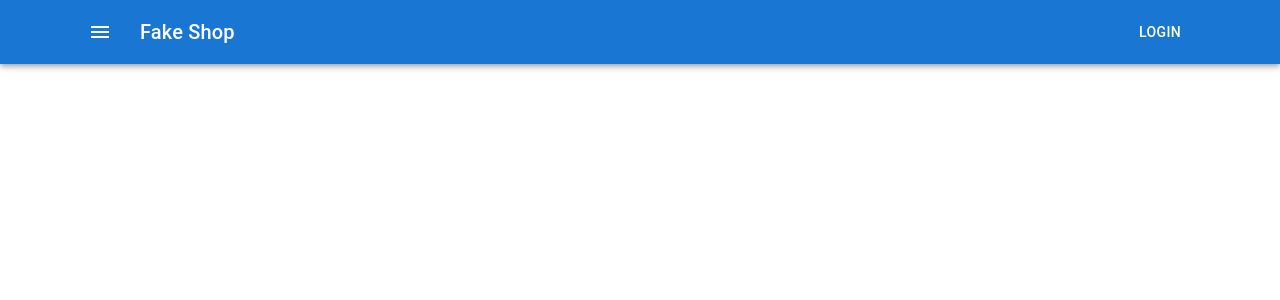
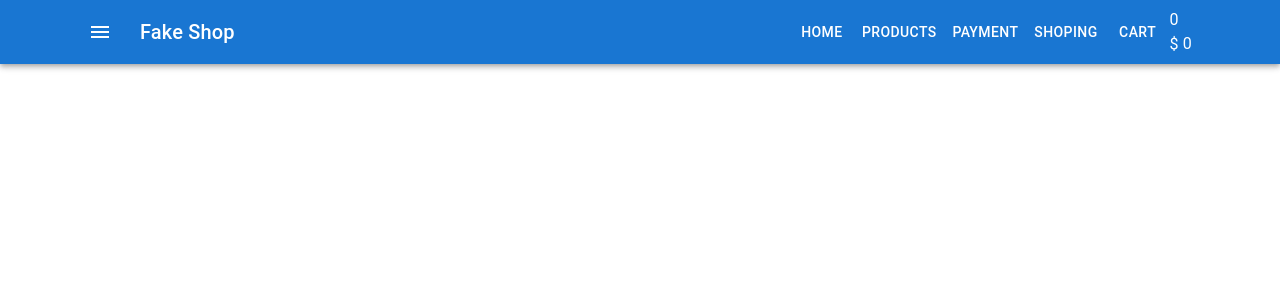
Before and after one commit to SvitlanaPonomaryova/fake-shop, a React (Create React App) app: page / in a window 1280 px wide. Shown: the top 300 px of the page. Built offline with nearby package versions, Linux system fonts and the light colour scheme.

Commit message:
add Menu and CartHeader

```diff
--- /dev/null
+++ b/src/components/CartHeader/CartHeader.tsx
@@ -0,0 +1,14 @@
+import React from 'react'
+
+type Props = {}
+
+const CartHeader = (props: Props) => {
+    return (
+        <div>
+            <div>0</div>
+            <div>$ 0</div>
+        </div>
+    )
+}
+
+export default CartHeader
--- /dev/null
+++ b/src/components/Menu/Menu.tsx
@@ -0,0 +1,18 @@
+import React from 'react'
+import { Button } from '@mui/material'
+
+type Props = {}
+
+const Menu = (props: Props) => {
+    return (
+        <>
+            <Button color="inherit">Home</Button>
+            <Button color="inherit">Products</Button>
+            <Button color="inherit">Payment</Button>
+            <Button color="inherit">Shoping</Button>
+            <Button color="inherit">Cart</Button>
+        </>
+    )
+}
+
+export default Menu
--- a/src/container/Header/Header.tsx
+++ b/src/container/Header/Header.tsx
@@ -4,9 +4,10 @@
     Toolbar,
     IconButton,
     Typography,
-    Button,
 } from '@mui/material'
 import MenuIcon from '@mui/icons-material/Menu'
+import Menu from 'components/Menu/Menu'
+import CartHeader from 'components/CartHeader/CartHeader'
 
 type Props = {}
 
@@ -31,7 +32,8 @@
                     >
                         Fake Shop
                     </Typography>
-                    <Button color="inherit">Login</Button>
+                    <Menu />
+                    <CartHeader />
                 </Toolbar>
             </Container>
         </AppBar>
```
